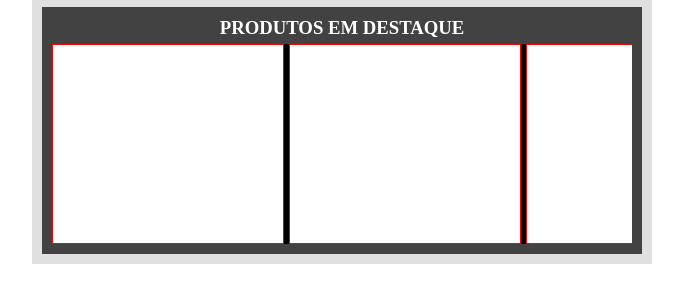
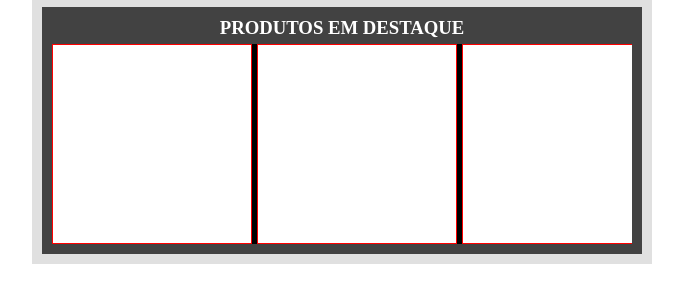
Before and after one commit to DiegoAraaujo/motocustom, a plain HTML site: page index.html in a window 1280 px wide. Shown: the part 125-428 px from the top of the page, without its empty margins (298-981 px from the left). Drawn offline with Linux system fonts and the light colour scheme.

Commit message:
mudança, removi a propiedade flex-basis e deixei uma largura fixa para cada item

```diff
--- a/style.css
+++ b/style.css
@@ -97,7 +97,9 @@ main{
 .item{
     border: 1px solid red;
     box-sizing: border-box;
-    flex: 0 0 40%;
+    flex-grow: 0;
+    flex-shrink: 0;
+    width: 200px;
     height: 200px;
     background-color: white;
     display: inline-block;
```
